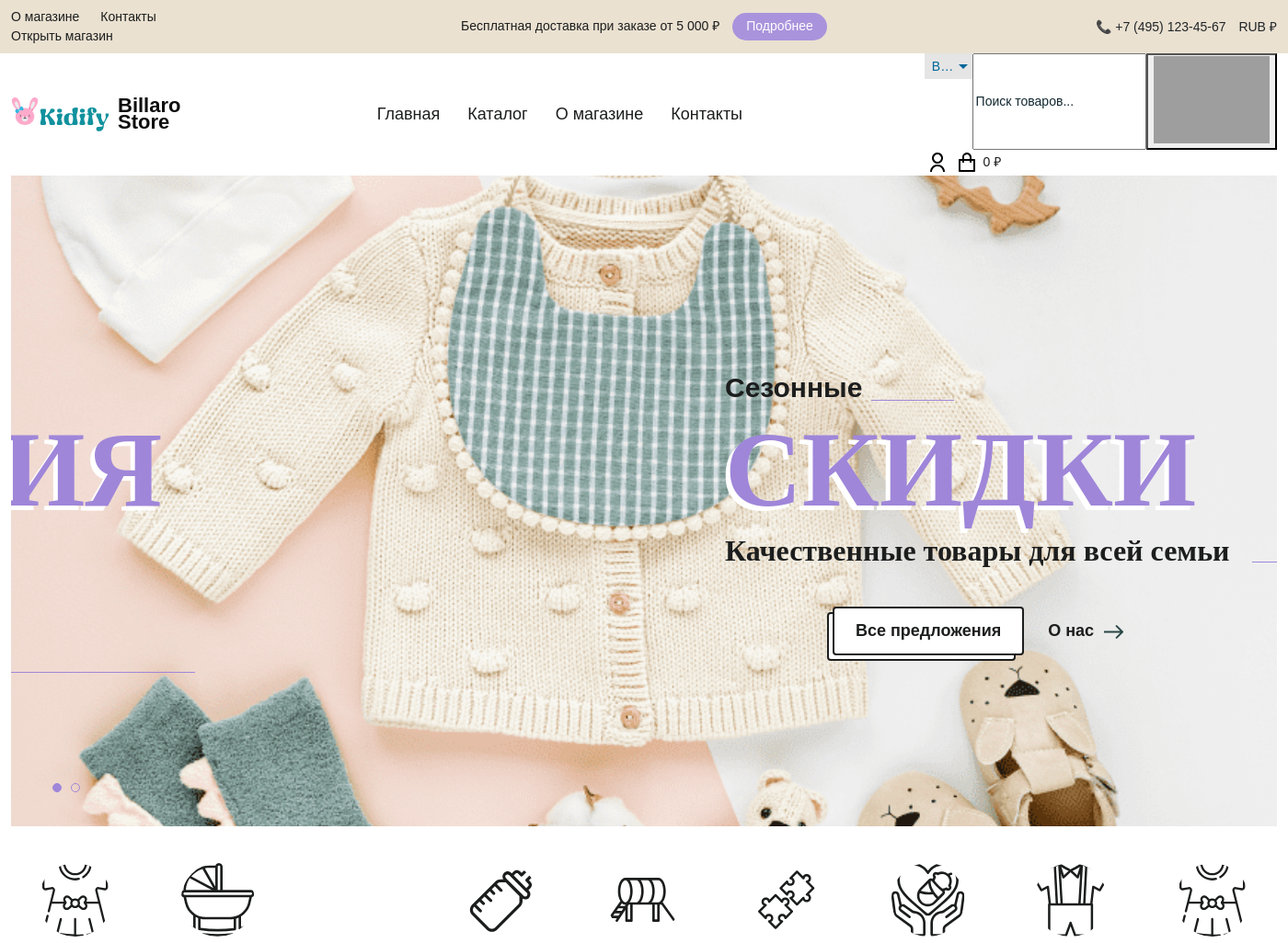
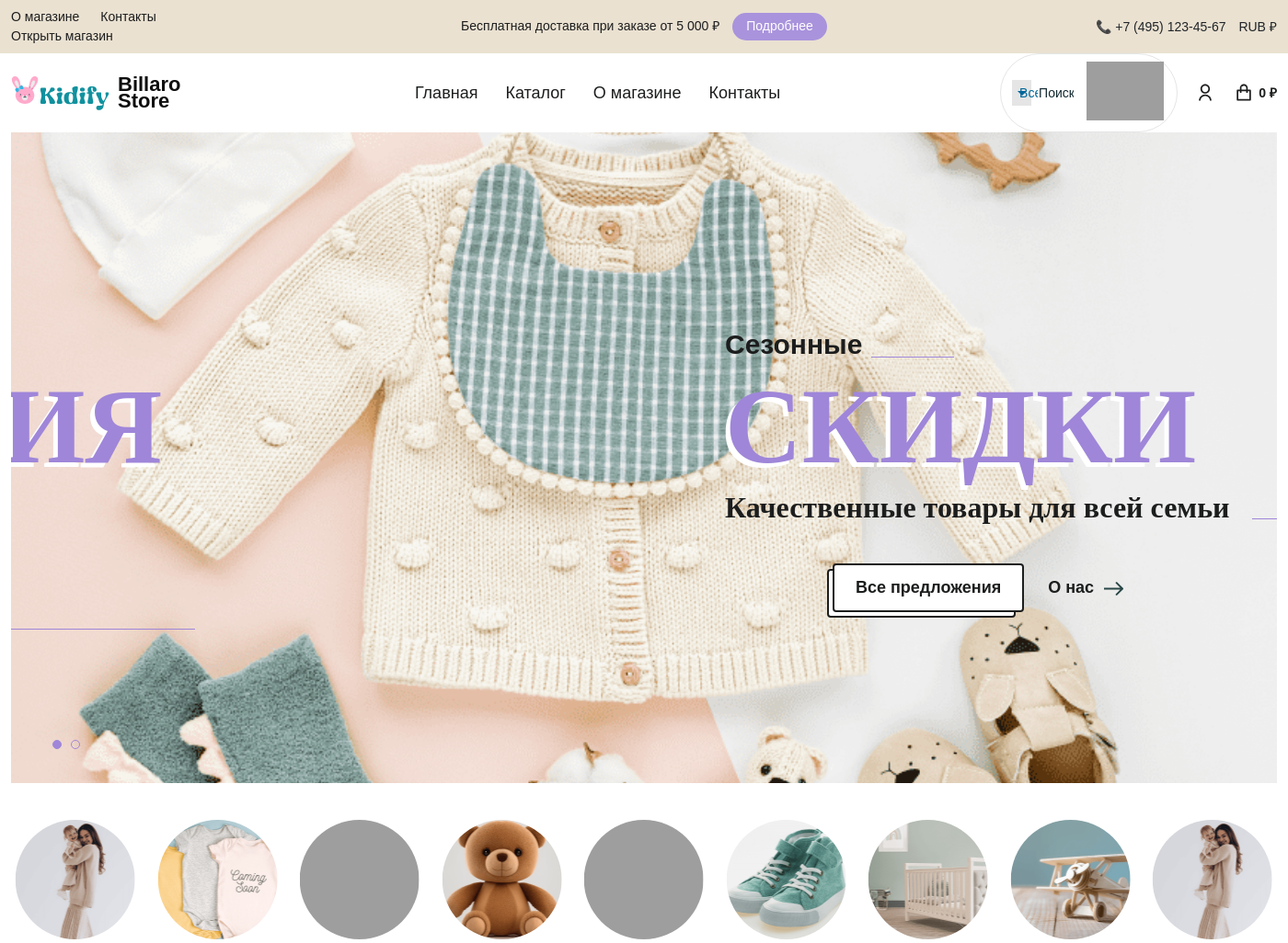
Before and after one commit to sanyas19997-commits/shoperr, a Laravel app: page / in a window 1400 px wide. Shown: the top 1026 px of the page at 92% size. Run offline with Laravel 10, Linux system fonts and the light colour scheme; data comes from the database, SQL or seed files in the repository; data that the repository does not hold is empty; style sheets or scripts are compiled from the project's sources; some web fonts are replaced; grey boxes are pictures that could not be loaded.

Commit message:
fix(header): cart icon was wrapping under search bar
.header-shop was display:block so the search form and the icons
column-stacked, which made the cart appear to 'float' below the
search bar — most visible for authenticated users where the user
expects to see the cart aligned with their account icon.

Add explicit flex layout for .header-shop / .header-search /
.header-list-icons so search + account + cart stay on a single row,
with the cart subtotal right-aligned to the edge. Hide the search
on screens narrower than 992px so it doesn't squeeze the icons.

Co-Authored-By: aurilianaughty <sanyas19997@gmail.com>

```diff
--- a/resources/css/shop.css
+++ b/resources/css/shop.css
@@ -12,6 +12,101 @@
 }
 .swiper-slide {
     flex-shrink: 0;
+}
+
+/* Header layout: ставим поиск + иконки (аккаунт/корзина) в одну строку.
+   Без этого .header-shop был display:block — иконки уезжали под поиск,
+   и в авторизованном состоянии корзина «плыла». */
+.header .main-header .header-shop {
+    display: flex;
+    align-items: center;
+    gap: 18px;
+    margin-left: auto;
+    min-width: 0;
+}
+.header .main-header .header-search {
+    flex: 1 1 auto;
+    min-width: 0;
+    max-width: 360px;
+}
+.header .main-header .header-search .form-search {
+    display: flex;
+    align-items: center;
+    width: 100%;
+    border: 1px solid #E5E5E5;
+    border-radius: 999px;
+    padding: 4px 8px 4px 12px;
+    background: #fff;
+}
+.header .main-header .header-search .select-category select {
+    border: 0;
+    background: transparent;
+    outline: none;
+    padding: 6px 4px;
+    font-size: 14px;
+    color: #555;
+}
+.header .main-header .header-search .form-search > input[type="text"] {
+    flex: 1 1 auto;
+    border: 0;
+    outline: none;
+    padding: 6px 8px;
+    font-size: 14px;
+    background: transparent;
+    min-width: 0;
+}
+.header .main-header .header-search .form-search > button {
+    border: 0;
+    background: transparent;
+    cursor: pointer;
+    padding: 4px 6px;
+}
+.header .main-header .header-list-icons {
+    display: flex;
+    align-items: center;
+    gap: 18px;
+    flex-shrink: 0;
+    margin-left: auto;
+}
+.header .main-header .header-list-icons .account-icon {
+    display: inline-flex;
+    align-items: center;
+    gap: 4px;
+    text-decoration: none;
+    color: #1C1D1D;
+    position: relative;
+    white-space: nowrap;
+}
+.header .main-header .header-list-icons .account-icon svg {
+    width: 24px;
+    height: 24px;
+    fill: #1C1D1D;
+    flex-shrink: 0;
+}
+.header .main-header .header-list-icons .account-icon:hover svg {
+    fill: #9F86D9;
+}
+.header .main-header .header-list-icons .account-icon.cart {
+    font-weight: 600;
+    font-size: 14px;
+}
+.header .main-header .header-list-icons .number-tag {
+    background-color: #9F86D9;
+    position: absolute;
+    top: -8px;
+    right: -6px;
+    height: 18px;
+    width: 18px;
+    border-radius: 50%;
+    color: #fff;
+    font-size: 11px;
+    text-align: center;
+    line-height: 18px;
+    font-weight: 400;
+}
+@media (max-width: 991.98px) {
+    .header .main-header .header-search { display: none; }
+    .header .main-header .header-shop { gap: 12px; }
 }
 
 .add-to-cart-form button { width: 100%; }
--- a/resources/views/shop/home.blade.php
+++ b/resources/views/shop/home.blade.php
@@ -72,7 +72,7 @@
                                                 @if ($cat->image)
                                                     <img src="{{ asset('storage/' . $cat->image) }}" alt="{{ $cat->name }}">
                                                 @else
-                                                    <img src="{{ asset('kidify/assets/imgs/template/icons/CategoryIcon24-' . $iconNum . '.svg') }}" alt="{{ $cat->name }}" style="width:80px;height:80px;">
+                                                    <img src="{{ asset('kidify/assets/imgs/page/homepage3/cat' . ($iconNum == 1 ? '' : $iconNum) . '.png') }}" alt="{{ $cat->name }}">
                                                 @endif
                                             </a>
                                         </div>
```
